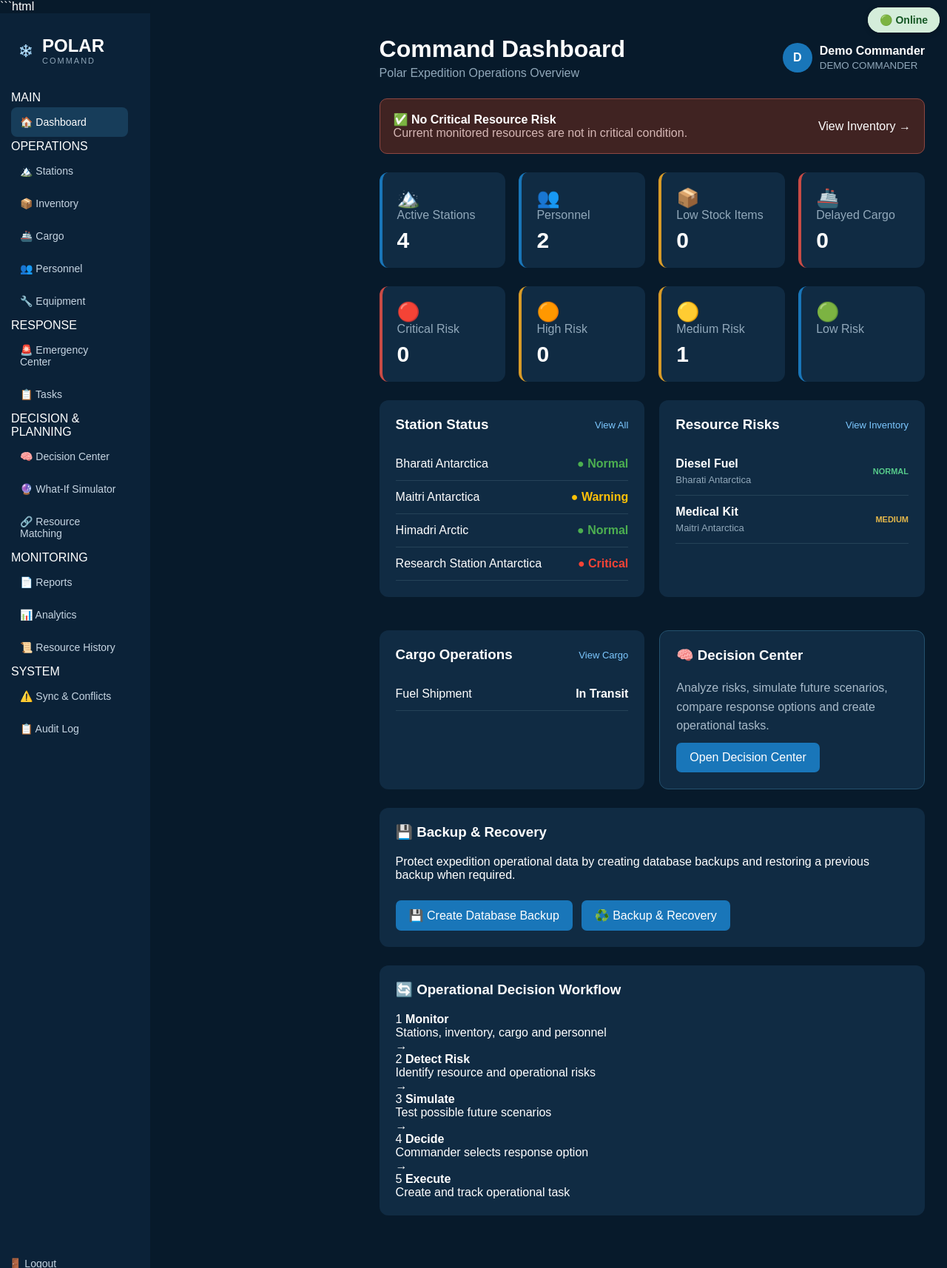
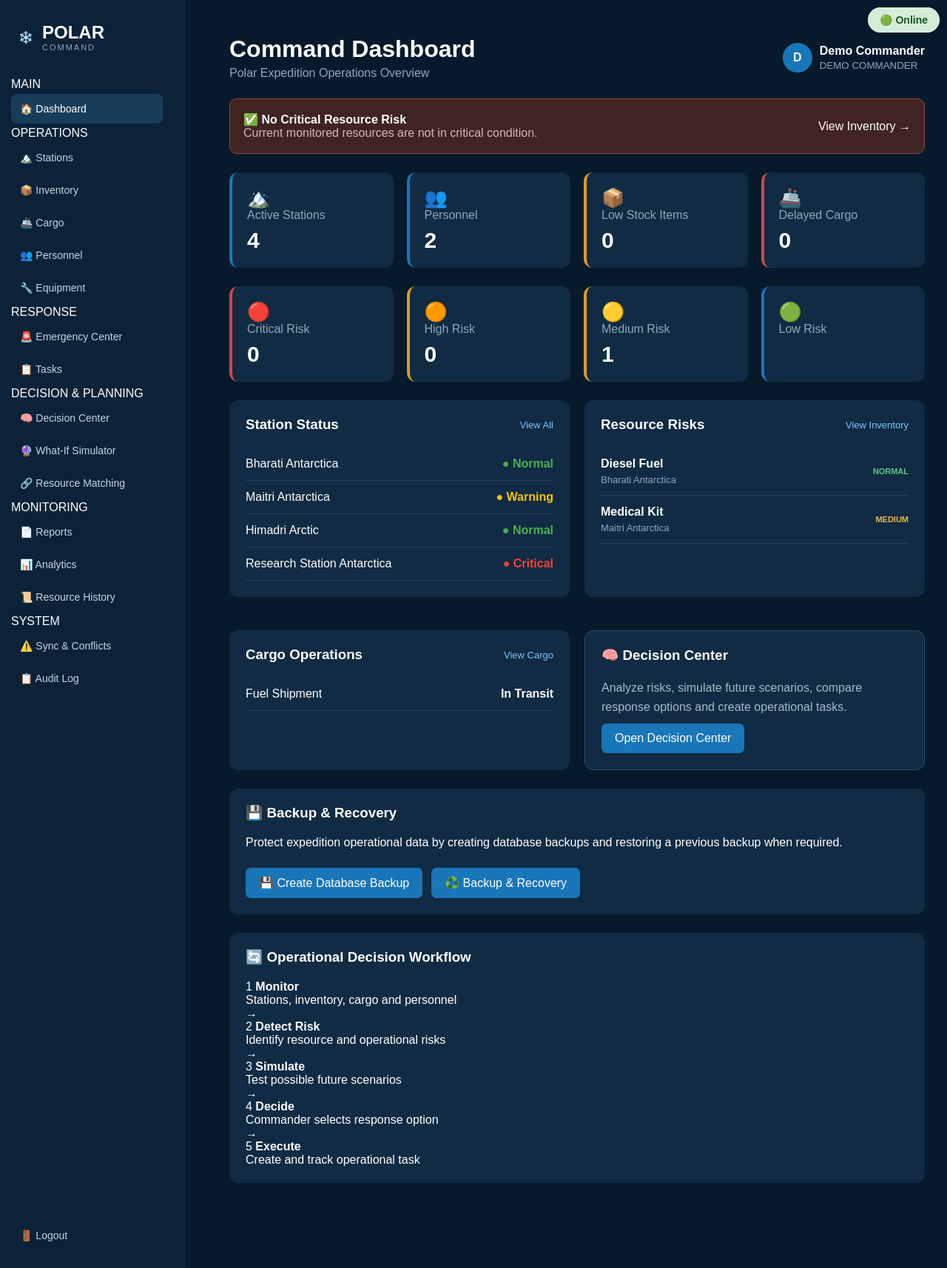
Before and after one commit to mehobubrahaman2005-del/POLAR_COMMAND, a Flask app: page /dashboard in a window 1280 px wide. Shown: the whole page at 74% size. Run offline with Flask 3, Linux system fonts and the light colour scheme; the visitor is signed in with stand-in values (Sample User, id 1); data comes from the database, SQL or seed files in the repository; data that the repository does not hold is empty.

Commit message:
Remove sidebar styles from style.css
Removed sidebar styles and related comments from CSS.

```diff
--- a/static/css/style.css
+++ b/static/css/style.css
@@ -617,47 +617,3 @@ body {
 .login-container h1 {
     margin-bottom: 50px;
 }
-
-/* =========================================
-   SIDEBAR FINAL SCROLL FIX
-========================================= */
-
-.sidebar {
-    position: relative;
-    height: 100vh;
-    display: flex;
-    flex-direction: column;
-    overflow: hidden;
-}
-
-/* POLAR COMMAND stays fixed */
-.sidebar .brand {
-    flex: 0 0 auto;
-    position: relative;
-    z-index: 5;
-}
-
-/* Navigation occupies the full remaining width */
-.sidebar nav {
-    flex: 1 1 auto;
-    width: 100%;
-    min-width: 0;
-    min-height: 0;
-    box-sizing: border-box;
-
-    overflow-y: scroll;
-    overflow-x: hidden;
-
-    padding-bottom: 80px;
-}
-
-/* Logout stays fixed at bottom */
-.sidebar .sidebar-bottom {
-    position: absolute;
-    left: 0;
-    right: 0;
-    bottom: 0;
-
-    z-index: 10;
-    flex-shrink: 0;
-}
```
